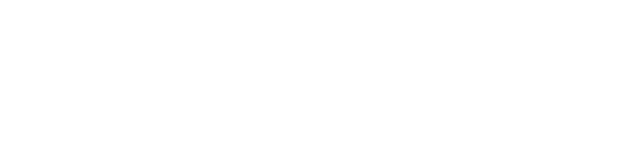
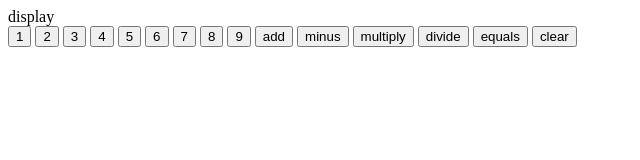
Before and after one commit to alvarezivan001/calculator, a plain HTML site: page index.html in a window 1280 px wide. Shown: the whole page, without its empty margins (0-640 px from the left). Drawn offline with Linux system fonts and the light colour scheme.

Commit message:
added html elements and btn event listener

```diff
--- a/index.html
+++ b/index.html
@@ -1,9 +1,24 @@
 <!DOCTYPE html>
 <html>
     <head>
-
+        <title>My Calculator</title>
     </head>
     <body>
-
+        <div>display</div>
+        <button>1</button>
+        <button>2</button>
+        <button>3</button>
+        <button>4</button>
+        <button>5</button>
+        <button>6</button>
+        <button>7</button>
+        <button>8</button>
+        <button>9</button>
+        <button>add</button>
+        <button>minus</button>
+        <button>multiply</button>
+        <button>divide</button>
+        <button>equals</button>
+        <button>clear</button>
     </body>
 </html>
```
Also changed, not shown: sript.js (+11 -1 lines).
